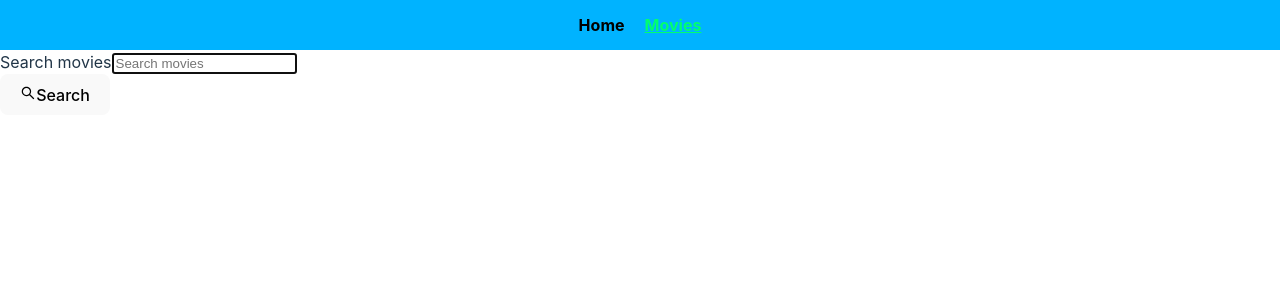
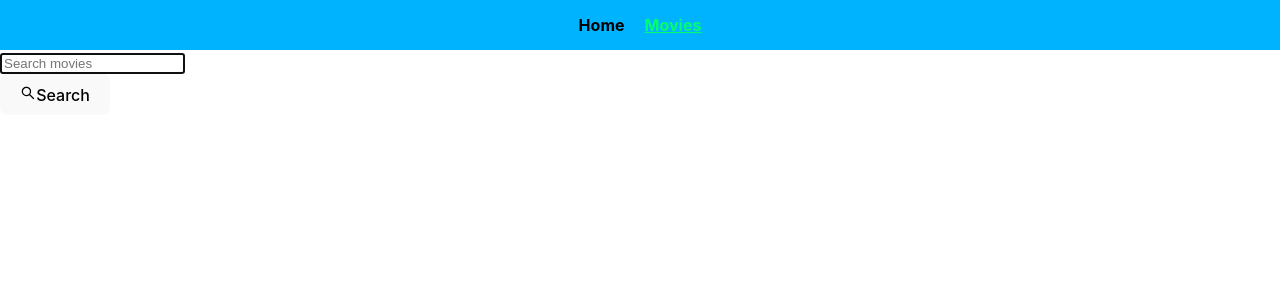
Before and after one commit to TetianaChehrina/goit-react-hw-05, a React (Vite) app: page /movies in a window 1280 px wide. Shown: the top 300 px of the page. Built offline with nearby package versions, Linux system fonts and the light colour scheme.

Commit message:
moviesPage

```diff
--- a/src/components/SearchForm/SearchForm.jsx
+++ b/src/components/SearchForm/SearchForm.jsx
@@ -61,13 +61,13 @@ const SearchForm = ({ onSearch }) => {
         }}
       />
       <Formik
-        initialValues={{ initialValues }}
+        initialValues={initialValues}
         validationSchema={contactsSchema}
         onSubmit={handleSubmit}
       >
         <Form>
           <div>
-            <label htmlFor={searchId}>Search movies</label>
+            <label htmlFor={searchId}></label>
             <Field
               type="text"
               name="text"
--- a/src/pages/MoviesPage/MoviesPage.jsx
+++ b/src/pages/MoviesPage/MoviesPage.jsx
@@ -5,34 +5,34 @@ import Error from "../../components/Error/Error";
 import SearchForm from "../../components/SearchForm/SearchForm";
 import MovieList from "../../components/MovieList/MovieList";
 
-export default function MoviesPage() {
+const MoviesPage = () => {
   const [movieSearch, setMovieSearch] = useState([]);
-  const [searchMovieName, setSearchMovieName] = useState("");
+  // const [searchMovieName, setSearchMovieName] = useState("");
   const [error, setError] = useState(false);
   const [searchParams, setSearchParams] = useSearchParams();
 
   useEffect(() => {
     const searchMovieName = searchParams.get("query");
     if (searchMovieName) {
-      setSearchMovieName(searchMovieName);
+      // setSearchMovieName(searchMovieName);
 
       const fetchSearchMovies = async () => {
         try {
           setError(false);
-          setSearchParams({ query: searchMovieName });
-          const response = await fetchMovie(searchMovieName);
-          setMovieSearch(response.results);
-          console.log(response.results);
+          // setSearchParams({ query: searchMovieName });
+          const data = await fetchMovie(searchMovieName);
+          setMovieSearch(data.results);
+          console.log(data.results);
         } catch (error) {
           setError(true);
         }
       };
       fetchSearchMovies();
     }
-  }, [searchParams, setSearchParams, setSearchMovieName]);
+  }, [searchParams]);
 
-  const handleMovie = (searchMovieName) => {
-    setSearchMovieName(searchMovieName);
+  const handleMovie = async (searchMovieName) => {
+    // setSearchMovieName(searchMovieName);
     setSearchParams({ query: searchMovieName });
   };
   return (
@@ -42,4 +42,5 @@ export default function MoviesPage() {
       {movieSearch.length > 0 && <MovieList movies={movieSearch} />}
     </div>
   );
-}
+};
+export default MoviesPage;
```
